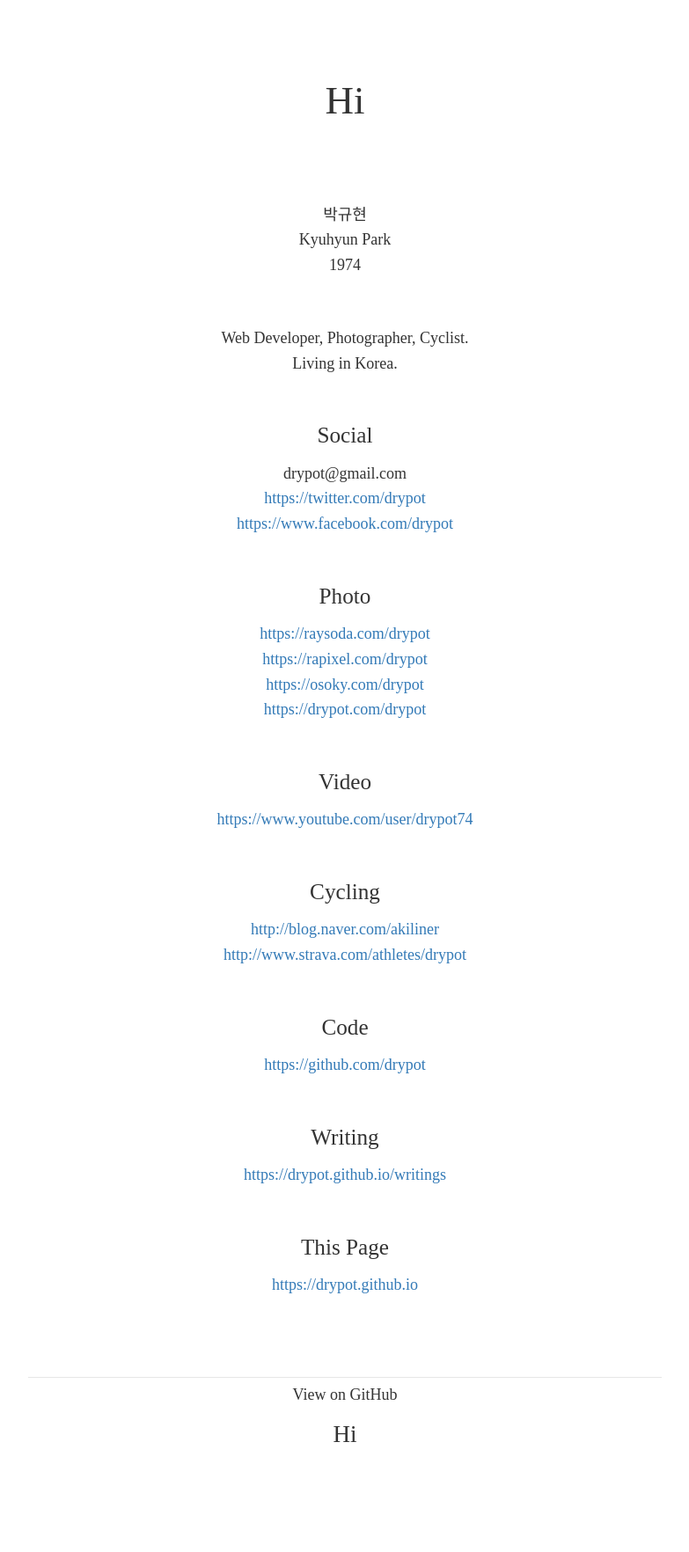
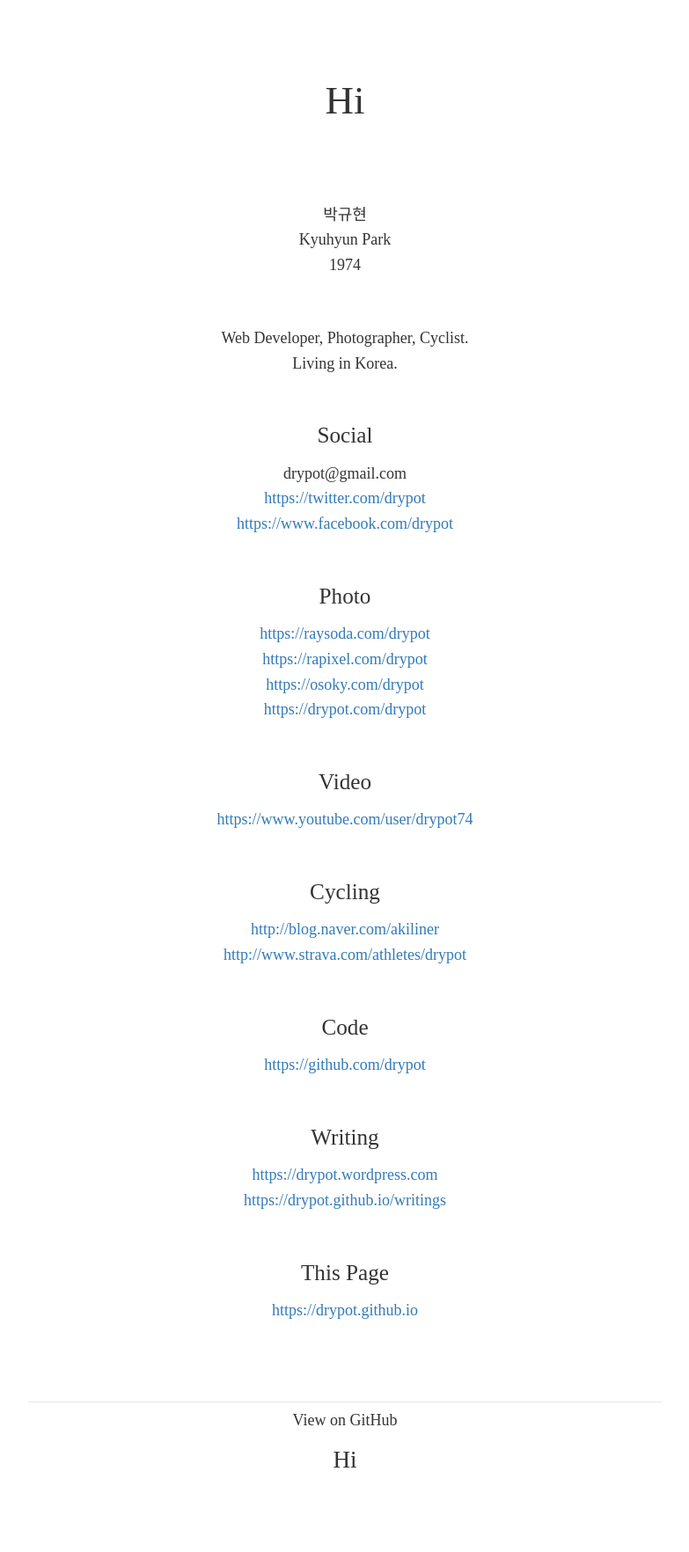
Before and after one commit to drypot/drypot.github.io, a Jekyll site: the page built from index.md, in a window 1280 px wide. Shown: the whole page at 88% size, without its empty margins (248-1031 px from the left). Built offline with Jekyll 4.4.1, drawn with Linux system fonts in a browser that asks for light colours; before the commit the page ends 1735 px from its top, so only the background shows below that.

Commit message:
update index.

```diff
--- a/index.md
+++ b/index.md
@@ -45,6 +45,7 @@
 
 ### Writing
 
+<https://drypot.wordpress.com>{:target="_blank"}\\
 <https://drypot.github.io/writings>{:target="_blank"}
 {:class="vspace"}
 
```
